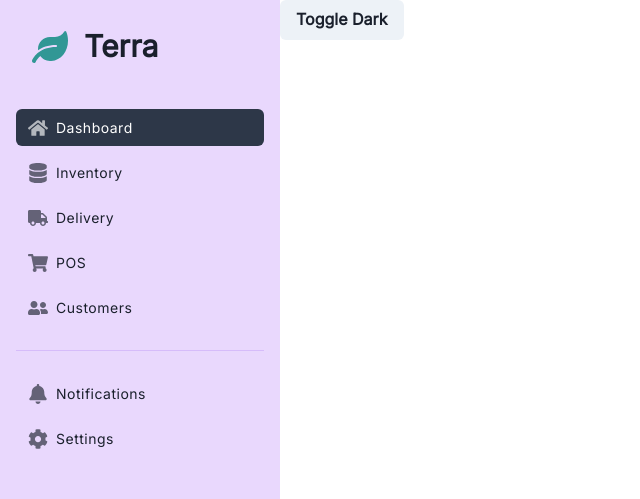
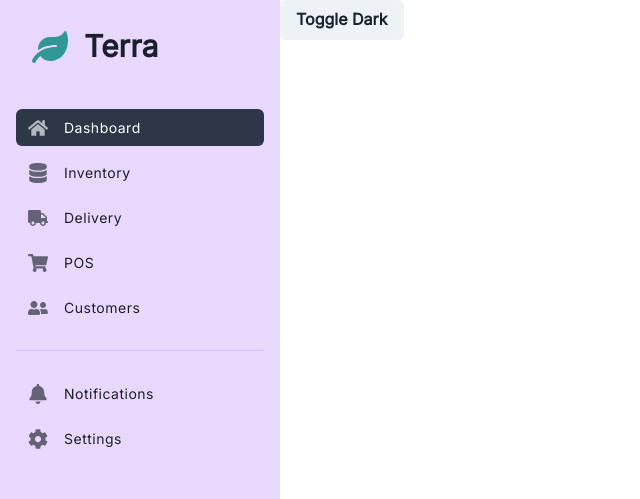
Before and after one commit to dtjv/terra, a Next.js app in the folder web/: page /admin in a window 1280 px wide. Shown: the top 499 px of the page, without its empty margins (0-640 px from the left). Built offline with nearby package versions, Linux system fonts and the light colour scheme.

Commit message:
Add dark mode color to logo icon

```diff
--- a/web/src/components/sidebar/sidebar-menu-item.tsx
+++ b/web/src/components/sidebar/sidebar-menu-item.tsx
@@ -39,7 +39,7 @@ export const SidebarMenuItem = ({
         transition="all 0.3s ease 0s"
         {...rest}
       >
-        <HStack>
+        <HStack spacing={4}>
           <Icon as={icon} fontSize="xl" opacity={0.64} />
           <Text letterSpacing=".5px" fontWeight="medium">
             {children}
--- a/web/src/components/sidebar/sidebar.tsx
+++ b/web/src/components/sidebar/sidebar.tsx
@@ -31,7 +31,11 @@ export const Sidebar = () => (
     <Flex direction="column" h="100%">
       <Box px={8} py={6}>
         <HStack spacing={4}>
-          <Icon fontSize="4xl" color="teal.500" as={FaLeaf} />
+          <Icon
+            fontSize="4xl"
+            color={useColorModeValue('teal.500', 'teal.200')}
+            as={FaLeaf}
+          />
           <Text fontSize="3xl" fontWeight="extrabold">
             Terra
           </Text>
```
